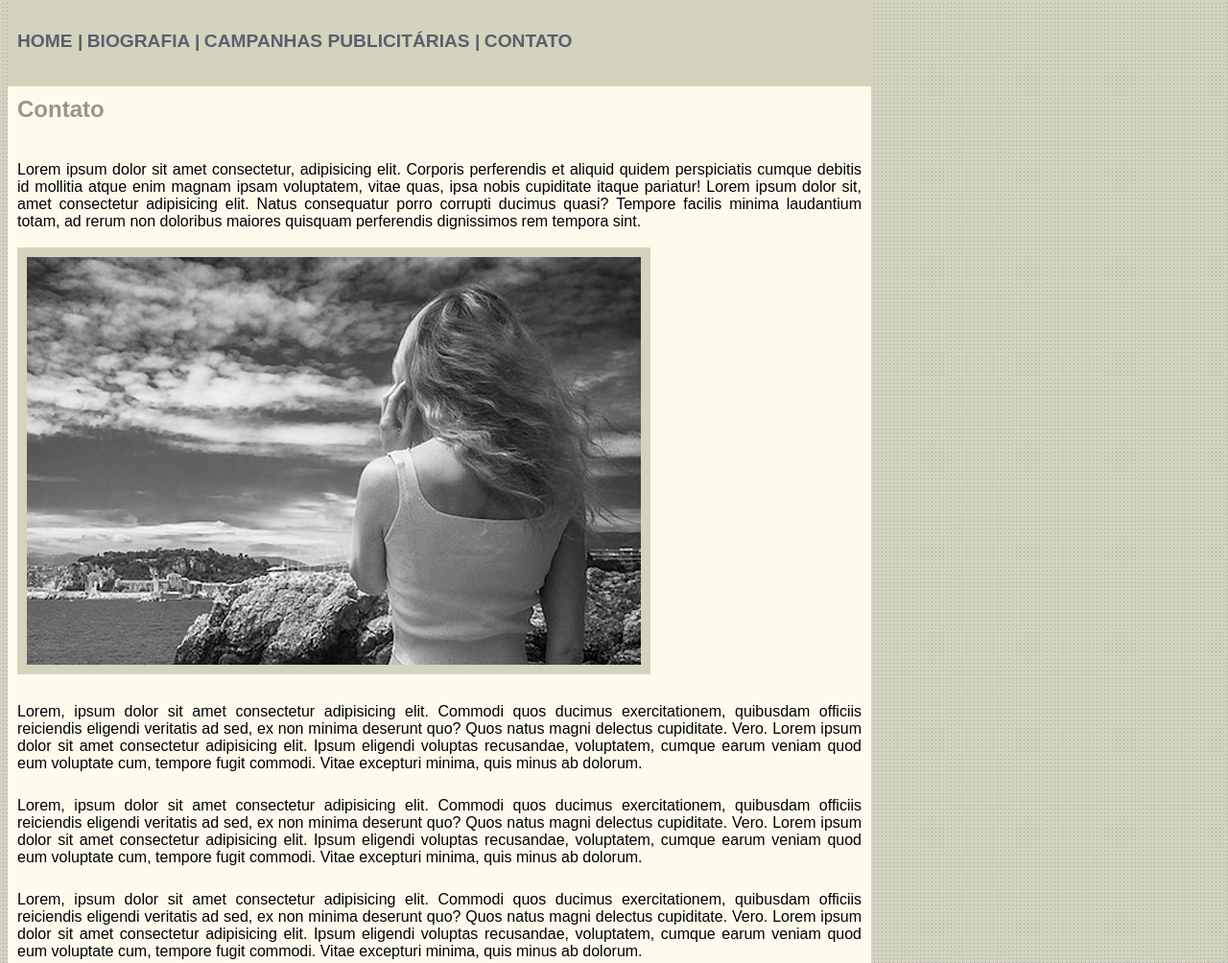
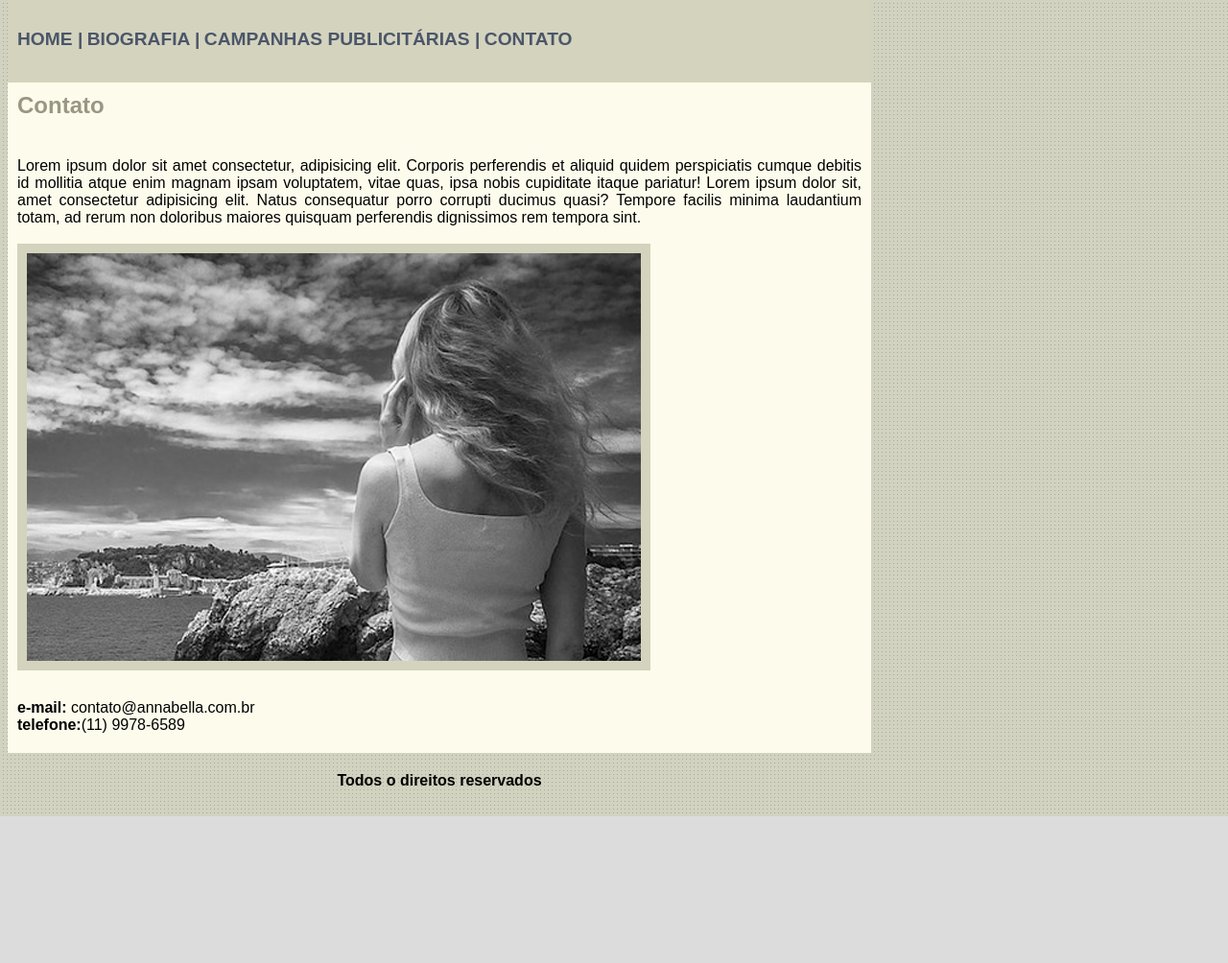
Before and after one commit to 33jonatassilva/Udemy-HTML-and-CSS, a plain HTML site: page aulas/projeto-site-annabella/contato.html in a window 1280 px wide. Shown: the part 404-1408 px from the top of the page at 96% size. After the commit the page ends 1255 px from the top, so only its background shows below. Drawn offline with Linux system fonts and the light colour scheme.

Commit message:
tecblog upload

```diff
--- a/aulas/projeto-site-annabella/contato.html
+++ b/aulas/projeto-site-annabella/contato.html
@@ -28,9 +28,11 @@
 
         <img src="imagens/foto1.png" alt="" class="corpo">
 
-        <p>Lorem, ipsum dolor sit amet consectetur adipisicing elit. Commodi quos ducimus exercitationem, quibusdam officiis reiciendis eligendi veritatis ad sed, ex non minima deserunt quo? Quos natus magni delectus cupiditate. Vero. Lorem ipsum dolor sit amet consectetur adipisicing elit. Ipsum eligendi voluptas recusandae, voluptatem, cumque earum veniam quod eum voluptate cum, tempore fugit commodi. Vitae excepturi minima, quis minus ab dolorum.</p>
-        <p>Lorem, ipsum dolor sit amet consectetur adipisicing elit. Commodi quos ducimus exercitationem, quibusdam officiis reiciendis eligendi veritatis ad sed, ex non minima deserunt quo? Quos natus magni delectus cupiditate. Vero. Lorem ipsum dolor sit amet consectetur adipisicing elit. Ipsum eligendi voluptas recusandae, voluptatem, cumque earum veniam quod eum voluptate cum, tempore fugit commodi. Vitae excepturi minima, quis minus ab dolorum.</p>
-        <p>Lorem, ipsum dolor sit amet consectetur adipisicing elit. Commodi quos ducimus exercitationem, quibusdam officiis reiciendis eligendi veritatis ad sed, ex non minima deserunt quo? Quos natus magni delectus cupiditate. Vero. Lorem ipsum dolor sit amet consectetur adipisicing elit. Ipsum eligendi voluptas recusandae, voluptatem, cumque earum veniam quod eum voluptate cum, tempore fugit commodi. Vitae excepturi minima, quis minus ab dolorum.</p>
+        <p>
+            <strong>e-mail:</strong> contato@annabella.com.br <br>
+            <strong>telefone:</strong>(11) 9978-6589
+        </p>
+
     </main>
 
     <div class="rodape">
--- a/aulas/projeto-site-annabella/style.css
+++ b/aulas/projeto-site-annabella/style.css
@@ -20,13 +20,13 @@ li {
 }
 
 a {
-    color: #58606F;
+    color: #4b566a;
     text-decoration: none;
 }
 
 #navegation_bar {
     background-color: #D4D3BD;
-    padding: 20px 0px 20px 0px;
+    padding: 18px 0px 18px 0px;
 }
 
 main {
--- /dev/null
+++ b/aulas/projeto-tecblog/style.css
@@ -0,0 +1,56 @@
+@charset "UTF-8";
+
+* {
+    margin: 0;
+    padding: 0;
+}
+
+
+body {
+    font-size: 1em;
+    font-family: 'Trebuchet MS', Helvetica, sans-serif;
+    background: #e6e6e6;
+}
+
+
+
+h1#logo {
+
+    text-align: center;
+    background-color: #FFC300;
+    margin: 0 auto;
+    padding: 20px;
+}
+
+span {
+    color: white;
+}
+
+nav {
+
+    background-color: #FFC300;
+    padding-bottom: 20px;
+}
+
+ul {
+    text-align: center;
+    margin-top: 0px;
+}
+
+li {
+    list-style-type: none;
+    display: inline;
+}
+
+a {
+    text-decoration: none;
+    color: white;
+    font-weight: bold;
+    padding: 10px;
+}
+
+a:hover {
+    background-color: #e6e6e666;
+    color: #000;
+
+}
```
Also changed, not shown: aulas/projeto-tecblog/home.html (added, +26 -0 lines), aulas/projeto-tecblog/imagens/imagem1.jpg (added), aulas/projeto-tecblog/imagens/imagem2.jpg (added), aulas/projeto-tecblog/imagens/imagem3.jpg (added), aulas/projeto-tecblog/imagens/imagem4.jpg (added), aulas/projeto-tecblog/imagens/imagem5.jpg (added).
